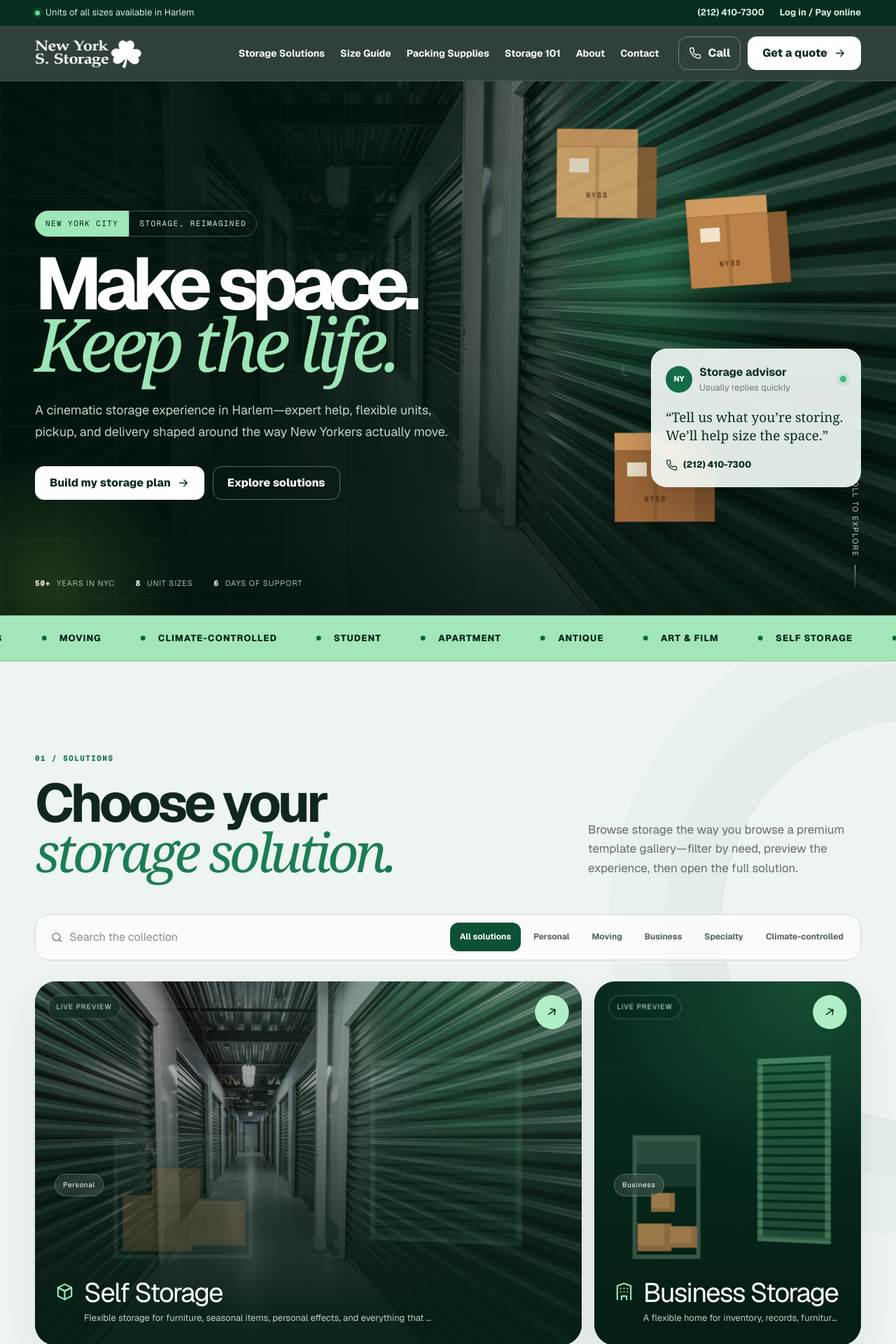
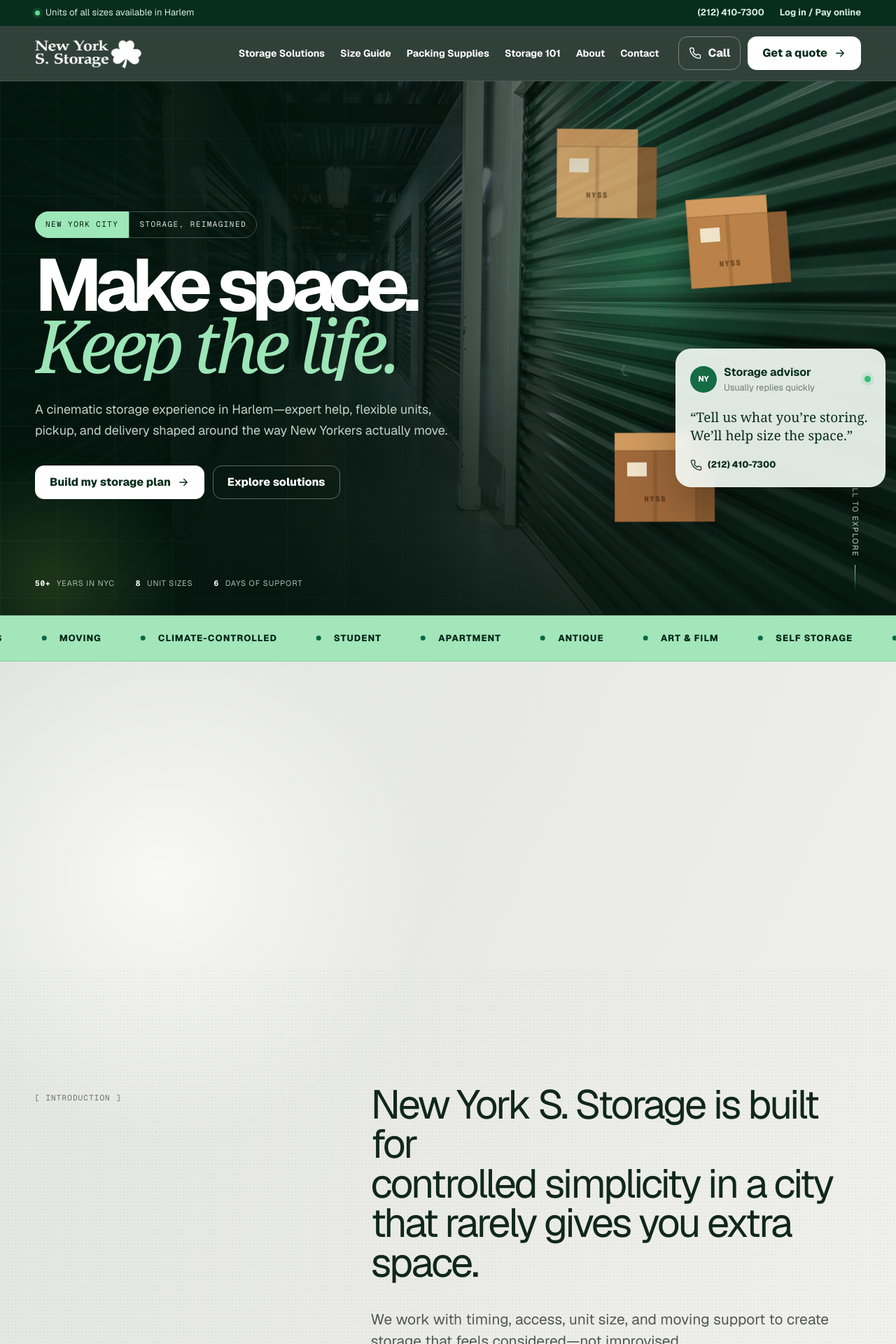
Before and after one commit to altardemaj/newyorksstorage, a Next.js app: page / in a window 1280 px wide. Shown: the top 1920 px of the page at 70% size. Built offline with nearby package versions, Linux system fonts and the light colour scheme.

Commit message:
Add native SHFT-inspired GSAP motion

```diff
--- a/package.json
+++ b/package.json
@@ -10,6 +10,7 @@
   },
   "dependencies": {
     "framer-motion": "^12.40.0",
+    "gsap": "^3.15.0",
     "next": "^15.5.19",
     "react": "^19.1.8",
     "react-dom": "^19.1.8"
--- a/src/app/globals.css
+++ b/src/app/globals.css
@@ -249,6 +249,7 @@ body:has(.cinematic-hero) .mobile-menu nav { color:var(--foreground); }
 .hero-kicker span:last-child { color:#d5e8dd; border-radius:0 999px 999px 0; }
 .cinematic-copy h1 { margin:0; font-size:clamp(68px,8.2vw,126px); line-height:.82; letter-spacing:-.085em; font-weight:670; }
 .cinematic-copy h1 em { color:#9ce5b7; font-family:Georgia,serif; font-weight:400; letter-spacing:-.07em; }
+.hero-word-wrap { display:block; overflow:hidden; padding-bottom:.08em; margin-bottom:-.08em; }.hero-word { display:block; }
 .cinematic-copy>p { width:min(620px,90%); margin:34px 0; color:#c1d4c8; font-size:18px; line-height:1.7; }
 .cinematic-copy .button-secondary { color:#fff; border-color:rgba(255,255,255,.34); }
 .box-stage { position:absolute; z-index:3; inset:0; pointer-events:none; perspective:900px; }
@@ -273,6 +274,11 @@ body:has(.cinematic-hero) .mobile-menu nav { color:var(--foreground); }
 .premium-marquee i { width:7px; height:7px; border-radius:50%; background:#0d6845; }
 @keyframes marquee { to { transform:translateX(-50%); } }
 
+.editorial-intro { position:relative; overflow:hidden; background:radial-gradient(circle at 18% 25%,rgba(255,255,255,.72),transparent 27%),linear-gradient(115deg,#e2e4df,#f1f1ed); }
+.editorial-intro::after { content:""; position:absolute; inset:55vh 0 0; opacity:.14; pointer-events:none; background-image:radial-gradient(#263b31 .65px,transparent .65px); background-size:5px 5px; }
+.editorial-image-reveal { position:relative; height:55vh; min-height:480px; overflow:hidden; }.editorial-image-reveal img { object-fit:cover; object-position:center 56%; filter:grayscale(1) contrast(1.08) brightness(.62); }.editorial-image-reveal>div { position:absolute; inset:0; background:linear-gradient(0deg,rgba(9,23,17,.28),transparent 60%); }
+.editorial-layout { position:relative; z-index:2; display:grid; grid-template-columns:.38fr .62fr; gap:50px; padding-top:125px; padding-bottom:130px; }.editorial-label { margin:10px 0 0; color:#687069; font-family:"Geist Mono",monospace; font-size:11px; letter-spacing:.1em; }.editorial-statement { overflow:hidden; }.editorial-line { display:block; font-size:clamp(42px,4.5vw,68px); line-height:.98; letter-spacing:-.05em; }.editorial-statement>p { max-width:760px; margin:38px 0 55px; color:#505852; font-size:21px; line-height:1.45; }.editorial-rule { height:1px; background:#606761; }.editorial-links { display:grid; grid-template-columns:1fr 1fr; }.editorial-links a { padding:20px; border-right:1px solid #929a93; text-align:center; text-transform:uppercase; font-size:11px; font-weight:780; letter-spacing:.08em; }.editorial-links a:last-child { border-right:0; }.editorial-links a:hover { background:rgba(11,63,40,.08); }
+
 .premium-gallery { position:relative; overflow:hidden; padding:130px 0; background:#eef4f0; }
 .gallery-orbit { position:absolute; border:1px solid rgba(17,93,61,.1); border-radius:50%; pointer-events:none; }
 .gallery-orbit-a { width:580px; height:580px; right:-330px; top:80px; box-shadow:0 0 0 80px rgba(17,93,61,.025),0 0 0 160px rgba(17,93,61,.018); }
@@ -287,6 +293,10 @@ body:has(.cinematic-hero) .mobile-menu nav { color:var(--foreground); }
 .gallery-controls { position:relative; z-index:2; display:flex; align-items:center; justify-content:space-between; gap:22px; margin-bottom:30px; padding:10px; border:1px solid #cbdcd1; border-radius:20px; background:rgba(255,255,255,.72); backdrop-filter:blur(12px); }
 .gallery-search { min-width:290px; display:flex; align-items:center; gap:10px; padding:0 12px; }.gallery-search svg { width:18px; color:#5d7065; }.gallery-search input { width:100%; height:44px; border:0; outline:0; background:transparent; color:var(--foreground); }
 .gallery-filters { display:flex; align-items:center; gap:4px; overflow:auto; }.gallery-filters button { flex:0 0 auto; padding:11px 14px; border:0; border-radius:12px; color:#51645a; background:transparent; font-size:12px; font-weight:680; }.gallery-filters button.active,.gallery-filters button:hover { color:#fff; background:var(--green-800); }
+.horizontal-gallery-pin { min-height:calc(100svh - 78px); display:flex; align-items:center; gap:42px; overflow:hidden; border-block:1px solid rgba(10,61,41,.14); }
+.horizontal-gallery-meta { flex:0 0 210px; min-height:520px; padding:34px 0; display:flex; flex-direction:column; justify-content:space-between; border-right:1px solid rgba(10,61,41,.16); }.horizontal-gallery-meta span,.horizontal-gallery-meta small { color:#5b6b62; font-family:"Geist Mono",monospace; font-size:10px; text-transform:uppercase; letter-spacing:.1em; }.horizontal-gallery-meta strong { font-size:100px; line-height:1; letter-spacing:-.08em; font-weight:520; }.horizontal-gallery-meta small { writing-mode:vertical-rl; align-self:center; }
+.horizontal-gallery-track { width:max-content; display:flex; align-items:center; gap:18px; padding:38px 100px 38px 0; will-change:transform; }
+.horizontal-gallery-track .template-card { flex:0 0 min(62vw,820px); width:min(62vw,820px); min-height:68vh; max-height:690px; grid-column:auto; }.horizontal-gallery-track .template-card:nth-child(3n+2) { flex-basis:min(42vw,570px); width:min(42vw,570px); }.horizontal-gallery-track .template-card:nth-child(3n) { flex-basis:min(50vw,680px); width:min(50vw,680px); }
 .template-grid { position:relative; z-index:2; display:grid; grid-template-columns:repeat(12,1fr); grid-auto-flow:dense; gap:18px; }
 .template-card { grid-column:span 4; min-height:430px; border-radius:30px; overflow:hidden; background:#082c1e; box-shadow:0 22px 60px rgba(7,45,30,.08); }
 .template-card-0,.template-card-4 { grid-column:span 8; min-height:520px; }.template-card-1 { grid-column:span 4; min-height:520px; }.template-card-2,.template-card-3 { grid-column:span 6; }.template-card>a { position:relative; height:100%; min-height:inherit; display:block; overflow:hidden; }
@@ -316,3 +326,8 @@ body:has(.cinematic-hero) .mobile-menu nav { color:var(--foreground); }
   .premium-marquee>div { min-height:54px; }.premium-gallery,.motion-size-section,.delivery-section,.compare-section { padding:90px 0; }.gallery-heading,.motion-section-heading { align-items:flex-start; flex-direction:column; gap:25px; }.gallery-heading h2,.motion-section-heading h2,.delivery-heading h2,.compare-copy h2,.premium-cta-copy h2 { font-size:53px; }.gallery-heading>p,.motion-section-heading>p { width:auto; }.gallery-controls { align-items:stretch; flex-direction:column; }.gallery-search { min-width:0; }.gallery-filters { padding-bottom:4px; }.template-grid { grid-template-columns:1fr; }.template-card,.template-card-0,.template-card-1,.template-card-2,.template-card-3,.template-card-4 { grid-column:auto; min-height:410px; }.template-card:nth-child(n+6) { min-height:360px; }.template-overlay h3 { font-size:34px; }
   .size-selector-nav { grid-template-columns:none; grid-auto-flow:column; grid-auto-columns:120px; }.size-motion-stage { min-height:650px; }.size-stage-copy { padding:38px 25px 0; }.size-stage-copy strong { font-size:58px; }.isometric-room { width:440px; height:340px; margin-left:0; transform:rotateX(58deg) rotateZ(-35deg) scale(.68); transform-origin:left center; }.delivery-track { grid-template-columns:1fr; margin-top:55px; gap:0; }.delivery-track::before,.delivery-progress { left:28px; right:auto; top:0; bottom:0; width:2px; height:auto; transform-origin:top; }.delivery-step,.delivery-step:first-of-type { min-height:160px; padding:0 0 35px 90px; }.delivery-node { position:absolute; left:0; top:0; }.delivery-step small { margin-top:0; }.compare-grid { gap:35px; }.compare-visual { min-height:470px; }.premium-cta-section { padding:40px 0 90px; }.premium-cta-panel { min-height:760px; padding:48px 24px; border-radius:28px; }.premium-cta-actions { flex-direction:column; }.premium-cta-actions .button { width:100%; }.premium-quote-preview { margin-top:30px; }.cta-float-one { right:-15px; top:43%; transform:scale(.7); }.cta-float-two { display:none; }
 }
+
+@media (max-width:820px) {
+  .editorial-image-reveal { height:46vh; min-height:360px; }.editorial-layout { grid-template-columns:1fr; gap:35px; padding-top:80px; padding-bottom:85px; }.editorial-statement>p { font-size:17px; margin:28px 0 40px; }.editorial-line { font-size:42px; }.editorial-links a { padding:17px 8px; }
+  .horizontal-gallery-pin { min-height:auto; display:block; overflow:visible; border:0; }.horizontal-gallery-meta { min-height:auto; padding:18px 0; border-right:0; border-block:1px solid rgba(10,61,41,.16); display:grid; grid-template-columns:1fr auto; align-items:center; }.horizontal-gallery-meta strong { font-size:48px; }.horizontal-gallery-meta small { display:none; }.horizontal-gallery-track { width:100%; overflow-x:auto; scroll-snap-type:x mandatory; padding:24px 0 28px; scrollbar-width:none; }.horizontal-gallery-track::-webkit-scrollbar { display:none; }.horizontal-gallery-track .template-card,.horizontal-gallery-track .template-card:nth-child(3n+2),.horizontal-gallery-track .template-card:nth-child(3n) { flex:0 0 84vw; width:84vw; min-height:500px; max-height:none; scroll-snap-align:start; }
+}
--- a/src/app/page.tsx
+++ b/src/app/page.tsx
@@ -4,6 +4,7 @@ import { UnitSizeSelector } from "@/components/sections/unit-size-selector";
 import { DeliveryTimeline } from "@/components/sections/delivery-timeline";
 import { ClutterCompare } from "@/components/sections/clutter-compare";
 import { PremiumQuotePanel } from "@/components/sections/premium-quote-panel";
+import { EditorialIntro } from "@/components/sections/editorial-intro";
 
 const marqueeItems = ["Self Storage", "Business", "Moving", "Climate-Controlled", "Student", "Apartment", "Antique", "Art & Film"];
 
@@ -11,6 +12,7 @@ export default function HomePage() {
   return <>
     <CinematicHero />
     <div className="premium-marquee" aria-label="Storage solution categories"><div>{[...marqueeItems, ...marqueeItems].map((item, index) => <span key={`${item}-${index}`}><i />{item}</span>)}</div></div>
+    <EditorialIntro />
     <PremiumSolutionGallery />
     <UnitSizeSelector />
     <DeliveryTimeline />
--- a/src/components/sections/cinematic-hero.tsx
+++ b/src/components/sections/cinematic-hero.tsx
@@ -1,7 +1,9 @@
 "use client";
 
-import { useRef } from "react";
-import { motion, useReducedMotion, useScroll, useTransform } from "framer-motion";
+import { useLayoutEffect, useRef } from "react";
+import { motion, useReducedMotion } from "framer-motion";
+import { gsap } from "gsap";
+import { ScrollTrigger } from "gsap/ScrollTrigger";
 import Image from "next/image";
 import { ButtonLink } from "@/components/ui/button-link";
 import { Icon } from "@/components/ui/icon";
@@ -16,22 +18,35 @@ const floatingBoxes = [
 export function CinematicHero() {
   const sectionRef = useRef<HTMLElement>(null);
   const reduceMotion = useReducedMotion();
-  const { scrollYProgress } = useScroll({ target: sectionRef, offset: ["start start", "end start"] });
-  const imageY = useTransform(scrollYProgress, [0, 1], [0, 110]);
-  const copyY = useTransform(scrollYProgress, [0, 1], [0, 48]);
+
+  useLayoutEffect(() => {
+    if (reduceMotion || !sectionRef.current) return;
+    gsap.registerPlugin(ScrollTrigger);
+    const context = gsap.context(() => {
+      const intro = gsap.timeline({ defaults: { ease: "power4.out" } });
+      intro.fromTo(".cinematic-image", { clipPath: "inset(0 100% 0 0)" }, { clipPath: "inset(0 0% 0 0)", duration: 1.35 })
+        .from(".hero-word", { yPercent: 115, opacity: 0, duration: 1.1, stagger: .11 }, "-=.72")
+        .from(".hero-kicker", { opacity: 0, y: 18, duration: .55 }, "-=.8")
+        .from(".cinematic-copy > p, .cinematic-copy .hero-actions", { opacity: 0, y: 22, duration: .65, stagger: .09 }, "-=.52");
+      gsap.to(".cinematic-image img", { scale: 1.16, yPercent: 7, ease: "none", scrollTrigger: { trigger: sectionRef.current, start: "top top", end: "bottom top", scrub: 1 } });
+      gsap.to(".floating-quote-card", { y: -80, ease: "none", scrollTrigger: { trigger: sectionRef.current, start: "top top", end: "bottom top", scrub: 1 } });
+      gsap.to(".cinematic-grid", { xPercent: -8, ease: "none", scrollTrigger: { trigger: sectionRef.current, start: "top top", end: "bottom top", scrub: 1 } });
+    }, sectionRef);
+    return () => context.revert();
+  }, [reduceMotion]);
 
   return <section className="cinematic-hero" ref={sectionRef}>
     <div className="cinematic-grid" aria-hidden="true" />
-    <motion.div className="cinematic-image" style={reduceMotion ? undefined : { y: imageY }}><Image src="/nyc-storage-hero.jpg" alt="Premium storage units inside the New York S. Storage facility" fill priority sizes="100vw" /></motion.div>
+    <div className="cinematic-image"><Image src="/nyc-storage-hero.jpg" alt="Premium storage units inside the New York S. Storage facility" fill priority sizes="100vw" /></div>
     <div className="cinematic-shade" />
     <div className="cinematic-glow cinematic-glow-one" /><div className="cinematic-glow cinematic-glow-two" />
     <div className="shell cinematic-inner">
-      <motion.div className="cinematic-copy" style={reduceMotion ? undefined : { y: copyY }} initial={reduceMotion ? false : { opacity: 0, y: 40 }} animate={{ opacity: 1, y: 0 }} transition={{ duration: .8, ease: [0.22, 1, 0.36, 1] }}>
+      <div className="cinematic-copy">
         <div className="hero-kicker"><span>New York City</span><span>Storage, reimagined</span></div>
-        <h1>Make space.<br /><em>Keep the life.</em></h1>
+        <h1><span className="hero-word-wrap"><span className="hero-word">Make space.</span></span><span className="hero-word-wrap"><em className="hero-word">Keep the life.</em></span></h1>
         <p>A cinematic storage experience in Harlem—expert help, flexible units, pickup, and delivery shaped around the way New Yorkers actually move.</p>
         <div className="hero-actions"><ButtonLink href="/get-a-quote/" variant="light" showArrow>Build my storage plan</ButtonLink><ButtonLink href="/storage-types/" variant="secondary">Explore solutions</ButtonLink></div>
-      </motion.div>
+      </div>
 
       <div className="box-stage" aria-hidden="true">
         {floatingBoxes.map((box) => <motion.div key={box.className} className={`box-3d ${box.className}`} animate={reduceMotion ? undefined : { y: [0, -18, 0], rotate: [-4, 2, -4] }} transition={{ duration: box.duration, delay: box.delay, repeat: Infinity, ease: "easeInOut" }}><span className="box-front">NYSS</span><span className="box-side"/><span className="box-top"/><i /></motion.div>)}
--- /dev/null
+++ b/src/components/sections/editorial-intro.tsx
@@ -0,0 +1,29 @@
+"use client";
+
+import { useLayoutEffect, useRef } from "react";
+import Image from "next/image";
+import { useReducedMotion } from "framer-motion";
+import { gsap } from "gsap";
+import { ScrollTrigger } from "gsap/ScrollTrigger";
+import Link from "next/link";
+
+export function EditorialIntro() {
+  const sectionRef = useRef<HTMLElement>(null);
+  const reduceMotion = useReducedMotion();
+
+  useLayoutEffect(() => {
+    if (reduceMotion || !sectionRef.current) return;
+    gsap.registerPlugin(ScrollTrigger);
+    const context = gsap.context(() => {
+      gsap.fromTo(".editorial-image-reveal", { clipPath: "inset(0 0 100% 0)" }, { clipPath: "inset(0 0 0% 0)", ease: "power3.out", scrollTrigger: { trigger: sectionRef.current, start: "top 80%", end: "top 20%", scrub: 1 } });
+      gsap.from(".editorial-line", { y: 65, opacity: 0, stagger: .12, duration: .85, ease: "power3.out", scrollTrigger: { trigger: ".editorial-statement", start: "top 78%" } });
+      gsap.from(".editorial-rule", { scaleX: 0, transformOrigin: "left", duration: 1.1, ease: "power3.inOut", scrollTrigger: { trigger: ".editorial-rule", start: "top 85%" } });
+    }, sectionRef);
+    return () => context.revert();
+  }, [reduceMotion]);
+
+  return <section className="editorial-intro" ref={sectionRef}>
+    <div className="editorial-image-reveal"><Image src="/packing-supplies.jpg" alt="Moving boxes arranged inside a clean apartment" fill sizes="100vw" /><div /></div>
+    <div className="shell editorial-layout"><p className="editorial-label">[ INTRODUCTION ]</p><div className="editorial-statement"><span className="editorial-line">New York S. Storage is built for</span><span className="editorial-line">controlled simplicity in a city</span><span className="editorial-line">that rarely gives you extra space.</span><p>We work with timing, access, unit size, and moving support to create storage that feels considered—not improvised.</p><div className="editorial-rule"/><div className="editorial-links"><Link href="/storage-types/">Our solutions</Link><Link href="/get-a-quote/">Build a plan</Link></div></div></div>
+  </section>;
+}
--- a/src/components/sections/premium-solution-gallery.tsx
+++ b/src/components/sections/premium-solution-gallery.tsx
@@ -1,9 +1,11 @@
 "use client";
 
-import { useState } from "react";
+import { useLayoutEffect, useRef, useState } from "react";
 import Link from "next/link";
 import Image from "next/image";
 import { AnimatePresence, motion, useReducedMotion } from "framer-motion";
+import { gsap } from "gsap";
+import { ScrollTrigger } from "gsap/ScrollTrigger";
 import { Icon } from "@/components/ui/icon";
 import { serviceCategories, storageServices } from "@/data/services";
 
@@ -11,8 +13,35 @@ export function PremiumSolutionGallery() {
   const [category, setCategory] = useState("all");
   const [query, setQuery] = useState("");
   const reduceMotion = useReducedMotion();
+  const pinRef = useRef<HTMLDivElement>(null);
+  const trackRef = useRef<HTMLDivElement>(null);
   const search = query.trim().toLowerCase();
   const visible = storageServices.filter((service) => (category === "all" || service.category === category) && (!search || `${service.title} ${service.description}`.toLowerCase().includes(search)));
+
+  useLayoutEffect(() => {
+    if (reduceMotion || !pinRef.current || !trackRef.current || visible.length < 2) return;
+    gsap.registerPlugin(ScrollTrigger);
+    const media = gsap.matchMedia();
+    media.add("(min-width: 821px)", () => {
+      const pin = pinRef.current;
+      const track = trackRef.current;
+      if (!pin || !track) return;
+      const tween = gsap.to(track, {
+        x: () => -(track.scrollWidth - pin.clientWidth + 80),
+        ease: "none",
+        scrollTrigger: {
+          trigger: pin,
+          start: "top 78px",
+          end: () => `+=${Math.max(track.scrollWidth - pin.clientWidth, 600)}`,
+          pin: true,
+          scrub: 1,
+          invalidateOnRefresh: true,
+        },
+      });
+      return () => tween.kill();
+    });
+    return () => media.revert();
+  }, [reduceMotion, visible.length]);
 
   return <section className="premium-gallery" id="storage-gallery">
     <div className="gallery-orbit gallery-orbit-a" aria-hidden="true" /><div className="gallery-orbit gallery-orbit-b" aria-hidden="true" />
@@ -23,7 +52,7 @@ export function PremiumSolutionGallery() {
         <div className="gallery-filters" role="group" aria-label="Filter storage solutions">{serviceCategories.map((item) => <button key={item.value} type="button" aria-pressed={category === item.value} className={category === item.value ? "active" : ""} onClick={() => setCategory(item.value)}>{item.label}</button>)}</div>
       </div>
 
-      <motion.div className="template-grid" layout={!reduceMotion}>
+      <div className="horizontal-gallery-pin" ref={pinRef}><div className="horizontal-gallery-meta"><span>Selected collection</span><strong>{String(visible.length).padStart(2, "0")}</strong><small>Scroll to move sideways →</small></div><motion.div className="horizontal-gallery-track" ref={trackRef} layout={!reduceMotion}>
         <AnimatePresence mode="popLayout">{visible.map((service, index) => <motion.article layout={!reduceMotion} key={service.slug} className={`template-card template-card-${index % 5}`} initial={reduceMotion ? false : { opacity: 0, scale: .96 }} animate={{ opacity: 1, scale: 1 }} exit={reduceMotion ? undefined : { opacity: 0, scale: .96 }} transition={{ duration: .35 }}>
           <Link href={service.href} aria-label={`Explore ${service.shortTitle}`}>
             <div className="template-preview">
@@ -36,7 +65,7 @@ export function PremiumSolutionGallery() {
             <div className="template-overlay"><span className="template-pill">{service.category}</span><div><Icon name={service.icon} /><h3>{service.shortTitle}</h3><p>{service.description}</p></div></div>
           </Link>
         </motion.article>)}</AnimatePresence>
-      </motion.div>
+      </motion.div></div>
       {visible.length === 0 && <div className="gallery-empty">No exact match. Try another category or search.</div>}
     </div>
   </section>;
```
Also changed, not shown: 1 other file (tests, documents, lock files or other folders).
